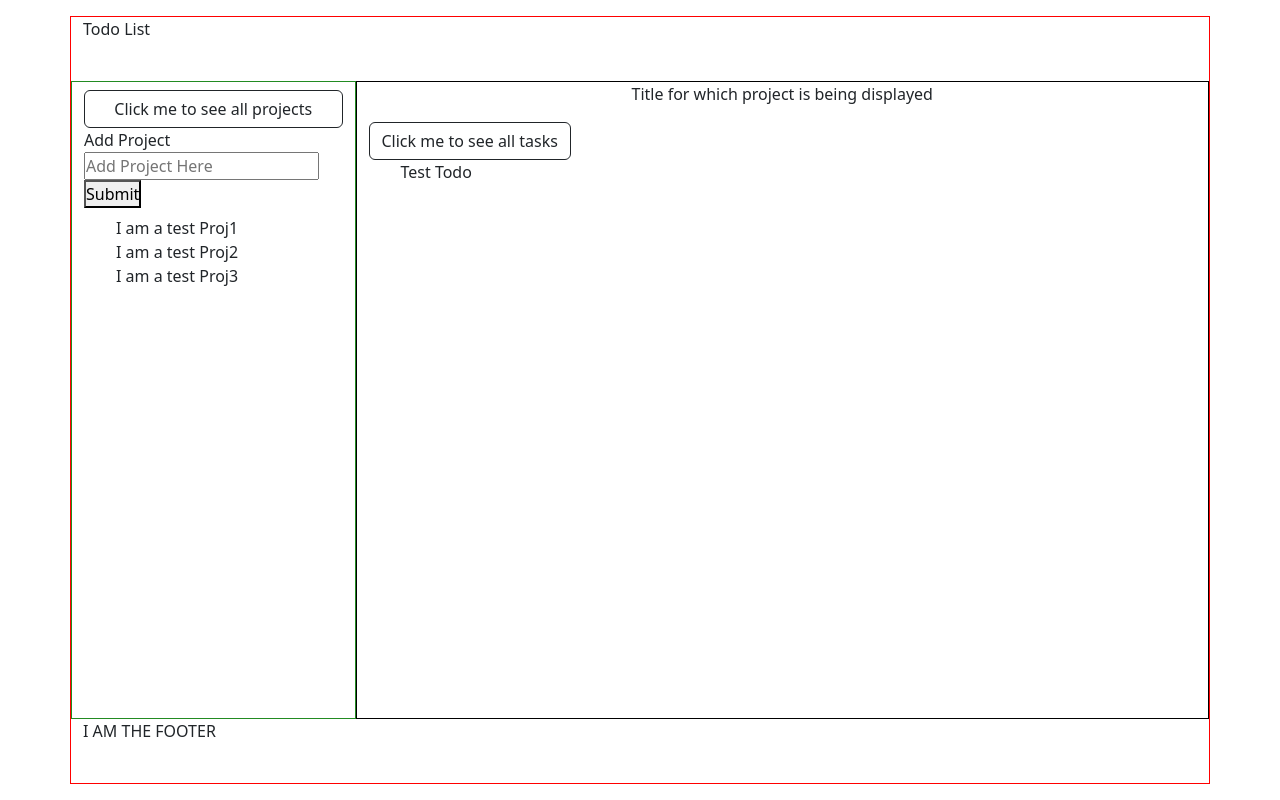
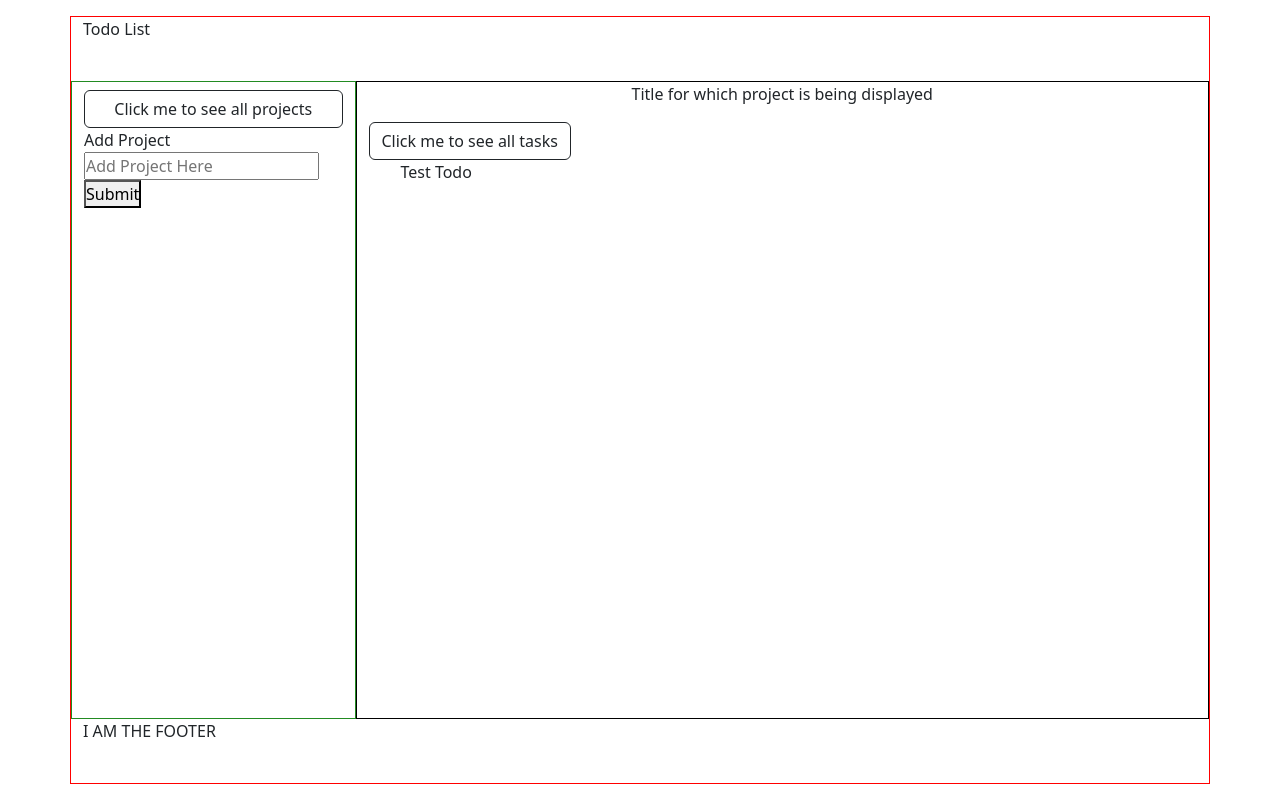
Before and after one commit to Alexander-Matte/todo, a website built with webpack: page out/index.html in a window 1280 px wide. Built offline with nearby package versions, Linux system fonts and the light colour scheme.

Commit message:
generated latest distribution code

```diff
--- a/out/index.html
+++ b/out/index.html
@@ -19,11 +19,7 @@
               <button type="submit">Submit</button>
             </form>
 
-          <ul class="project-list mt-2">
-            <li class="proj-li">I am a test Proj1</li>
-            <li class="proj-li">I am a test Proj2</li>
-            <li class="proj-li">I am a test Proj3</li>
-          </ul>
+          <ul class="project-list mt-2"></ul>
 
         </div>
         <div class="content-container col-md-9">
```
Also changed, not shown: out/main.js (+1 -1 lines).
